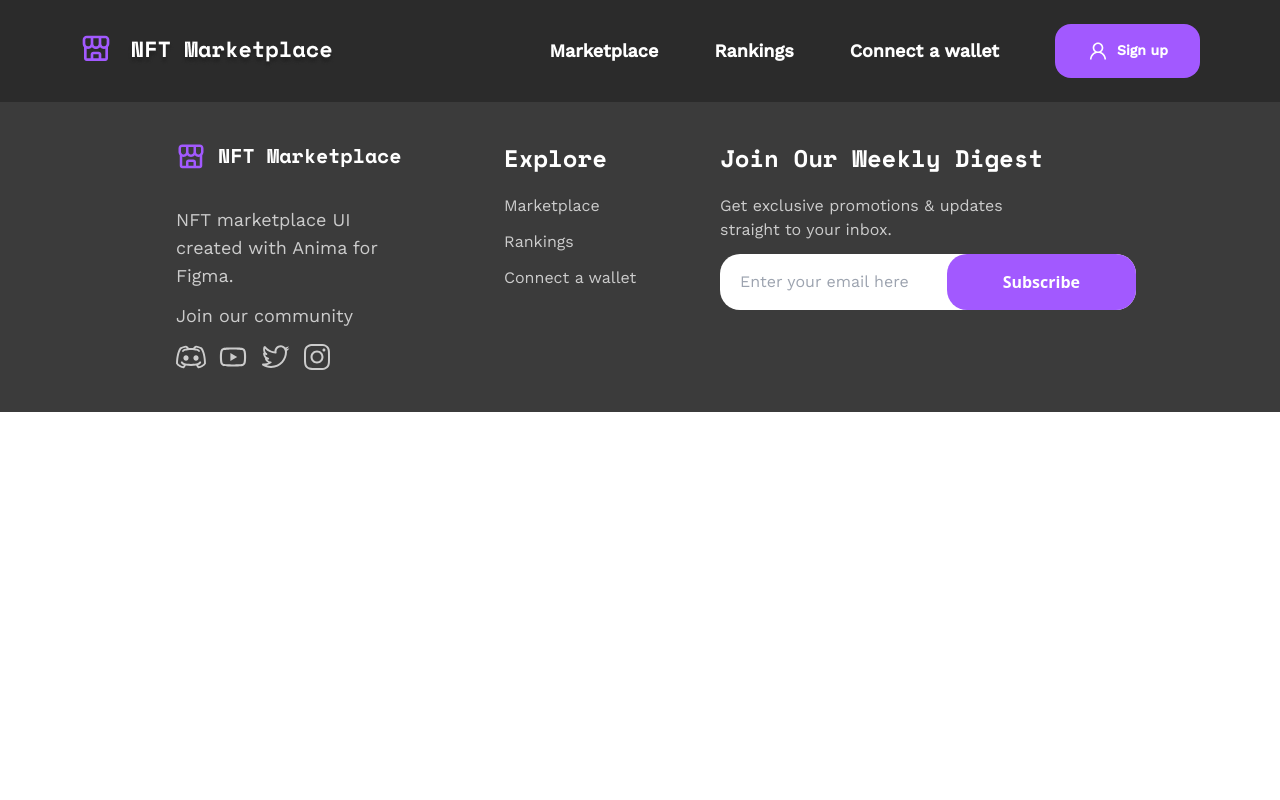
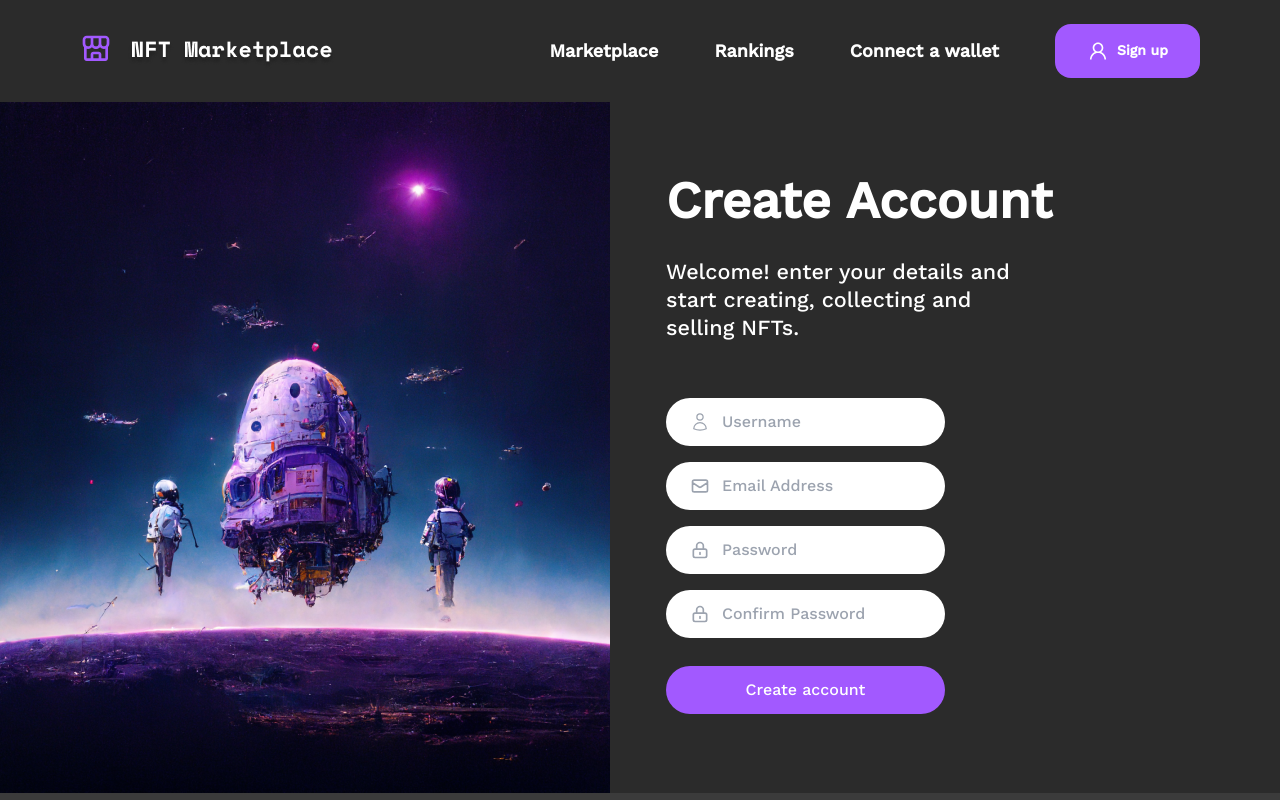
Before and after one commit to Judge-Paul/nft-marketplace, a React (Vite) app: page /register in a window 1280 px wide. Shown: the top 800 px of the page. Built offline with nearby package versions, Linux system fonts and the light colour scheme.

Commit message:
feat: complete register page

```diff
--- a/src/App.jsx
+++ b/src/App.jsx
@@ -4,6 +4,7 @@ import Navbar from "./components/Navbar";
 import Footer from "./components/Footer";
 import HomePage from "./pages/HomePage";
 import ConnectPage from "./pages/ConnectPage";
+import RegisterPage from "./pages/RegisterPage";
 
 export default function App() {
   return(
@@ -13,6 +14,7 @@ export default function App() {
           <Routes>
             <Route path="/" element={<HomePage />} />
             <Route path="/connect" element={<ConnectPage />} />
+            <Route path="/register" element={<RegisterPage />} />
           </Routes>
         <Footer />
       </BrowserRouter>
--- /dev/null
+++ b/src/pages/RegisterPage.jsx
@@ -0,0 +1,69 @@
+import React from "react";
+import BG from "../assets/connect-bg.png"
+import { HiOutlineMail, HiOutlineLockClosed } from "react-icons/hi"
+import { HiOutlineUser } from "react-icons/hi2";
+import { motion } from "framer-motion";
+
+export default function RegisterPage() {
+    return (
+        <div className="block md:flex">
+            <img src={BG} className="w-full md:w-[50vw]" />
+            <div className="text-white font-workSans my-auto p-6 md:p-14 pt-10 md:pt-0 pb-10 md:pb-0">
+                <h4 className="text-3xl lg:text-[3.2rem] font-semibold md:pb-5">
+                    Create Account
+                </h4>
+                <p className="text-lg lg:text-[1.35rem] mt-5 font-medium pb-10 xl:w-2/3">
+                    Welcome! enter your details and start creating, collecting and selling NFTs.
+                </p>
+                <form>
+                    <div className="relative mt-4">
+                        <input
+                            type="text"
+                            placeholder="Username"
+                            className="pl-14 py-3 text-md text-black font-medium w-full lg:w-2/3 xl:w-2/4 rounded-full focus:border-blue-300"
+                        />
+                        <div className="absolute inset-y-0 left-0 flex items-center pl-6">
+                            <HiOutlineUser className="w-5 h-5 text-gray-400"  />
+                        </div>
+                    </div>
+                    <div className="relative mt-4">
+                        <input
+                            type="text"
+                            placeholder="Email Address"
+                            className="pl-14 py-3 text-md text-black font-medium w-full lg:w-2/3 xl:w-2/4 rounded-full focus-none"
+                        />
+                        <div className="absolute inset-y-0 left-0 flex items-center pl-6">
+                            <HiOutlineMail className="w-5 h-5 text-gray-400"  />
+                        </div>
+                    </div>
+                    <div className="relative mt-4">
+                        <input
+                            type="text"
+                            placeholder="Password"
+                            className="pl-14 py-3 text-md text-black font-medium w-full lg:w-2/3 xl:w-2/4 rounded-full focus-none"
+                        />
+                        <div className="absolute inset-y-0 left-0 flex items-center pl-6">
+                            <HiOutlineLockClosed className="w-5 h-5 text-gray-400"  />
+                        </div>
+                    </div>
+                    <div className="relative mt-4">
+                        <input
+                            type="text"
+                            placeholder="Confirm Password"
+                            className="pl-14 py-3 text-md text-black font-medium w-full lg:w-2/3 xl:w-2/4 rounded-full"
+                        />
+                        <div className="absolute inset-y-0 left-0 flex items-center pl-6">
+                            <HiOutlineLockClosed className="w-5 h-5 text-gray-400"  />
+                        </div>
+                    </div>
+                    <motion.button
+                        className="mt-7 bg-[#A259FF] py-3 w-full lg:w-2/3 xl:w-2/4 rounded-full font-medium"
+                        whileHover={{ scale: 0.95 }}
+                    >
+                        Create account
+                    </motion.button>
+                </form>
+            </div>
+        </div>
+    )
+}
```
